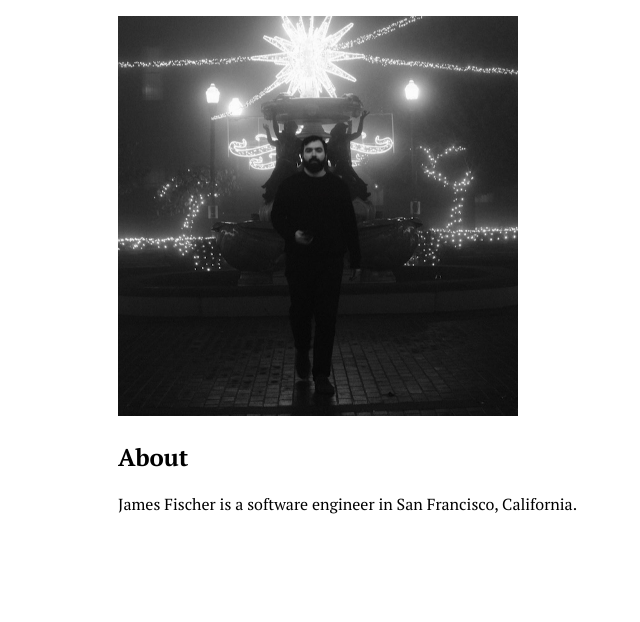
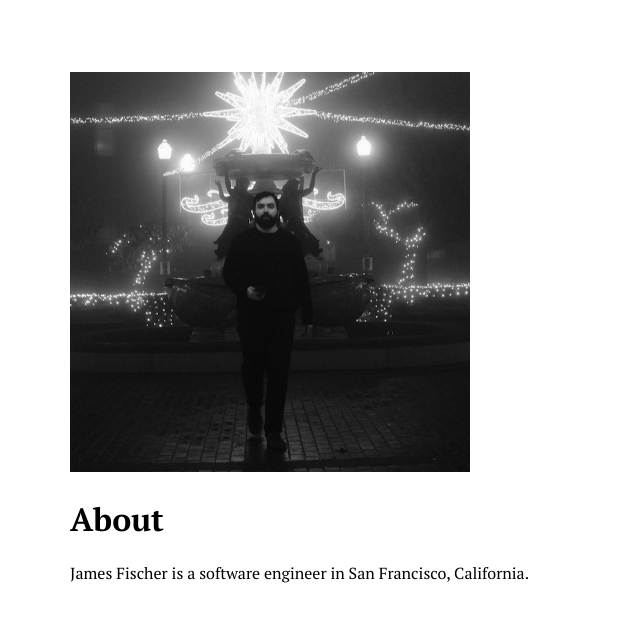
Before and after one commit to jamesfischer8/jamesfischer8.github.io, a Jekyll site: the page built from about.md, in a window 1280 px wide. Shown: the top 622 px of the page, without its empty margins (86-726 px from the left). Built offline with Jekyll 4.4.1, drawn with Linux system fonts in a browser that asks for light colours; our own code applies the rules of GitHub Pages for plain Markdown files.

Commit message:
Add posts layout and index

```diff
--- a/_config.yml
+++ b/_config.yml
@@ -12,3 +12,4 @@ social:
     - "https://www.facebook.com/jamesfischer"
 plugins:
   - jekyll-seo-tag
+permalink: /:categories/:title
--- a/_layouts/default.html
+++ b/_layouts/default.html
@@ -1,8 +1,12 @@
 ---
 layout: base
 ---
-<div class="main-column">
-  <article>
-    {{ content }}
-  </article>
+<div class="post-columns">
+  <div class="main-column">
+    <div>
+      {{ content }}
+    </div>
+  </div>
+  <div class="other-column">
+  </div>
 </div>
--- a/css/style.scss
+++ b/css/style.scss
@@ -29,13 +29,41 @@ a, a:visited {
   width: 400px;
 }
 
-.main-column {
+.post-columns {
+  display: flex;
+  flex-direction: row;
+  flex-flow: wrap;
   margin: 0 auto;
   width: 1000px;
   max-width: 100vw;
 }
 
-article {
-  margin: 8px 5vw;
+.main-column {
+  flex: 1 1 450px;
   max-width: 600px;
 }
+
+.main-column > * {
+  margin: 72px 16px 16px;
+}
+
+.title {
+  margin: 24px 0 8px;
+}
+
+.author {
+  margin: 8px 0;
+  font-family: Verdana, Arial, sans-serif;
+  font-size: 12px;
+}
+
+.other-column {
+  flex: 1 0 300px;
+  max-width: 400px;
+}
+
+.posts {
+  margin: 72px 16px;
+  border-left: 1px solid black;
+  padding: 16px 0;
+}
```
Also changed, not shown: _layouts/post.html (added, +26 -0 lines), posts.md (added, +13 -0 lines), sitemap.xml (+8 -0 lines).
